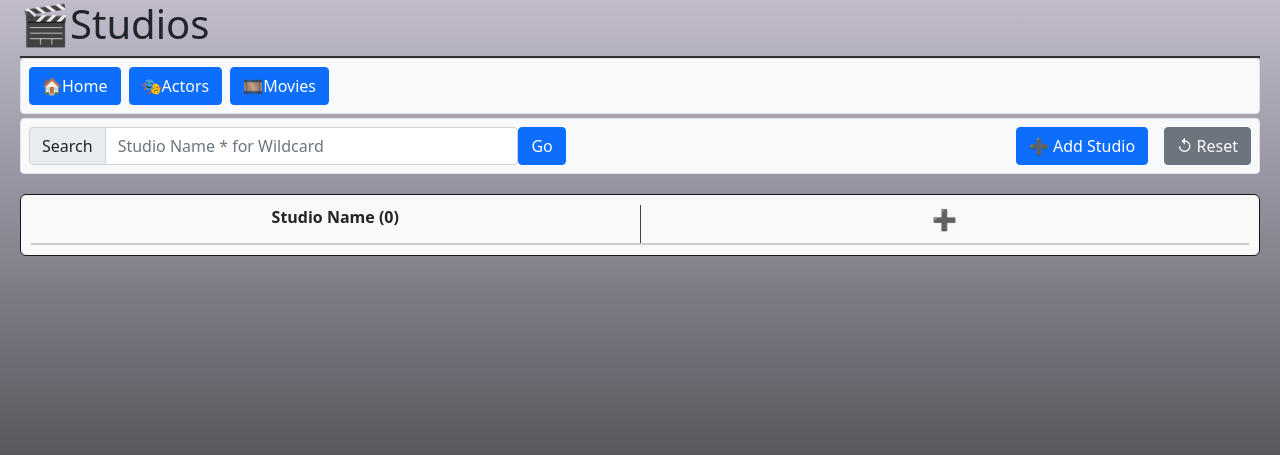
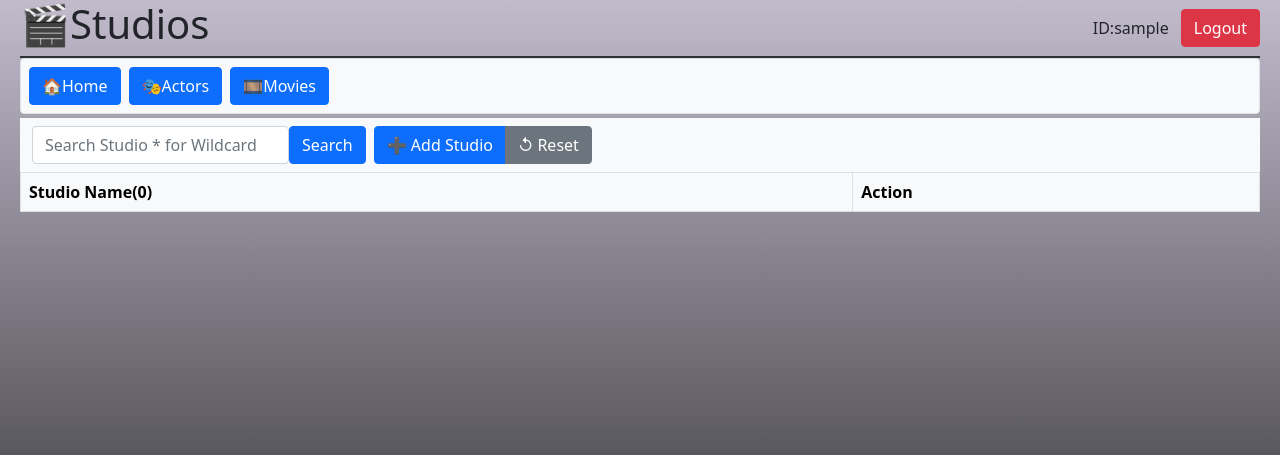
Before and after one commit to b709709/moviesdb, a Flask app: page /studio?svc=services.dbproc&func=get_studios in a window 1280 px wide. Shown: the top 455 px of the page. Run offline with Flask 3, Linux system fonts and the light colour scheme; the visitor is signed in with stand-in values (Sample User, id 1); lists and menus that the app fills with data are empty; some libraries are stand-ins or nearby versions.

Commit message:
updated the studios.html file with the navbar and table grid replacement.

```diff
--- a/templates/actors.html
+++ b/templates/actors.html
@@ -30,7 +30,7 @@
 
         <!--bootstrap navbar BEGIN -->
 
-        <nav class="navbar navbar-expand-md navbar-dark bg-dark">
+        <nav class="navbar navbar-expand-md navbar-light bg-light">
             <div class="container-fluid">
              <button class="navbar-toggler" type="button" data-bs-toggle="collapse" data-bs-target="#navbarSupportedContent">
                <span class="navbar-toggler-icon"></span>
@@ -71,7 +71,7 @@
         <!--bootstrap sticky table BEGIN -->
         <div style="max-height:80%; overflow-y:auto;">
             <table class="table table-hover table-responsive table-secondary table-striped table-hover table-bordered ">
-                <thead class="sticky-top table-dark">
+                <thead class="sticky-top table-light">
                     <tr>
                         <th>Actor Name({{recordcount}})</th>
                         <th>Birth Year</th>
--- a/templates/studios.html
+++ b/templates/studios.html
@@ -9,10 +9,13 @@
     <body>
         <div class="dash-header">
             <h1>🎬Studios</h1>
+            <div class="dash-right dash-user" >ID:{{username}}
+              <a id="btnlogout" href="/logout" class="btn btn-danger">Logout</a>
+            </div>
         </div>
 
-        <div class="d-flex flex-column flex-md-row justify-content-between align-items-start align-items-center mb-1 p-2 bg-light border rounded">
-         <div class="d-flex flex-column flex-md-row">
+        <div class="d-flex xflex-column xflex-md-row justify-content-between align-items-start align-items-center mb-1 p-2 bg-light border rounded">
+         <div class="d-flex xflex-column xflex-md-row">
 
            <a class="btn btn-primary btn-space me-2 mb-1 mb-sm-1 mb-md-0" href="/dashboard">
             🏠<span class="d-none d-sm-inline">Home</span></a>
@@ -25,42 +28,60 @@
          </div>
         </div>
 
-        <!-- TOOLBAR START -->
-         <div class="d-flex flex-column flex-md-row align-items-start align-items-md-center gap-2 mb-2 p-2 bg-light border rounded">
 
-            <form class="d-flex flex-grow-1 m-0" method="GET" action="/studios?svc=services.dbproc&func=get_studios">
-                <input type="hidden" name="svc" value="services.dbproc"> <!-- needed for query string -->
-                <input type="hidden" name="func" value="get_studios">
+        <!--bootstrap navbar BEGIN -->
+        <nav class="navbar navbar-expand-md navbar-light bg-light">
+            <div class="container-fluid">
+             <button class="navbar-toggler" type="button" data-bs-toggle="collapse" data-bs-target="#navbarSupportedContent">
+               <span class="navbar-toggler-icon"></span>
+             </button>
 
-                <div class="input-group w-100">
-                    <span class="input-group-text">Search</span>
-                    <input type="text" id="searchInput" name="searchInput" class="form-control" placeholder="Studio Name * for Wildcard">
-                </div>
-                <div class="input-group w-100">
-                    <button  type="submit" class="btn btn-primary" id="searchButton">Go</button>
-                </div>
+             <div class="collapse navbar-collapse" id="navbarSupportedContent">
+                <ul class="navbar-nav me-auto mb-0 mb-lg-0">
+                    <li class="nav-item">
+
+                        <form class="d-flex align-items-center" method="GET" action="/studio?svc=services.dbproc&func=get_studios">
+                            <input type="hidden" name="svc" value="services.dbproc">
+                            <input type="hidden" name="func" value="get_actors">
+
+                            <input id="searchInput" name="searchInput"
+                                    placeholder="Search Studio * for Wildcard"
+                                    type="search" class="form-control me-0">
+                            <button class="btn btn-primary me-2" type="submit" id="searchButton">Search</button>
 
                         </form>
 
-            <div class="d-flex gap-2">
-                <button class="btn btn-primary me-2" data-bs-toggle="modal" data-bs-target="#addModal">➕
+                    </li>
+
+                    <li class="nav-item">
+                        <div class="btn-group me-2">
+                            <button class="btn btn-primary" data-bs-toggle="modal" data-bs-target="#addModal">➕
                                 <span class="d-none d-sm-inline">Add Studio</span></button>
-                <a href="/studio?svc=services.dbproc&func=get_studios" class="btn btn-secondary" id="resetview">↺
+                            <a type="button" href="/studio?svc=services.dbproc&func=get_studios" class="btn btn-secondary" id="resetview">↺
                             <span class="d-none d-sm-inline">Reset</span></a>
                         </div>
+                    </li>
 
+                </ul>
              </div>
-        <!-- TOOLBAR END -->
+            </div>
+        </nav>
+        <!--bootstrap navbar END -->
 
-        <div class="data-list">
-            <div class="data-row-header">
-                <div><a>Studio Name ({{recordcount}})</a></div>
-                <div><span titla="Add New Studio" class="add-icon" data-bs-toggle="modal" data-bs-target="#addModal">➕</span></div>
-            </div>
+        <!--BEGIN BOOTSTRAP TABLE-->
+        <div style="max-height:80%; overflow-y:auto;">
+            <table class="table table-hover table-responsive table-secondary table-striped table-hover table-bordered ">
+                <thead class="sticky-top table-light">
+                    <tr>
+                        <th>Studio Name({{recordcount}})</th>
+                        <th>Action</th>
+                    </tr>
+                </thead>
+                <tbody id="tablebody">
                 {% for datarow in data %}
-            <div class="data-row" id="studio-{{datarow.id}}">
-                <div class="studio-name">{{datarow.name}}</div>
-                  <div class="actions">
+                <tr class="table-row" id="studio-{{datarow.id}}">
+                    <td class="studio-name">{{datarow.name}}</td>
+                    <td class="actions">
                         <span title="Edit Current Record" class="edit-icon btnEdit" data-bs-toggle="modal" data-bs-target="#editModal"
                                 data-studioid = "{{datarow.id}}"
                                 data-studioname = "{{datarow.name}}"
@@ -69,10 +90,13 @@
                             <span data-studioid = "{{datarow.id}}" id="btnDelete" title="Delete Current Record" class="delete-icon btnDelete">
                                 🗑️
                             </span>
+                    </td>
+                </tr>
+                {% endfor %}
+                </tbody>
+            </table>
         </div>
-            </div>
-            {% endfor %}
-        </div>
+        <!--END BOOTSTRAP TABLE-->
 
 
     <div id="addModal" class="modal fade" tabindex="-1">
@@ -245,15 +269,15 @@
         function addStudioToGrid(studiodata){
             console.log(studiodata);
 
-            const row = document.createElement("div");
-            row.className = "data-row";
+            const row = document.createElement("tr");
+            row.className = "table-row";
             row.id = "studio-" + studiodata["data"]["id"];
 
 
             row.innerHTML = `
-                <div class="studio-name">${studiodata["data"]["name"]}</div>
+                <td class="studio-name">${studiodata["data"]["name"]}</td>
 
-                <div class="actions">
+                <td class="actions">
                    <span data-studioid="${studiodata["data"]["id"]}"
 
                          data-studioname="${studiodata["data"]["name"]}"
@@ -263,9 +287,9 @@
                       onclick="">✏️</span>
                    <span data-studioid="${studiodata["data"]["id"]}"  class="delete-icon btnDelete"
                       >🗑️</span>
-                </div>
+                </td>
             `;
-            document.querySelector(".data-list").appendChild(row);
+            document.querySelector("#tablebody").appendChild(row);
         }
     </script>
 
```
Lines whose indentation alone changed are shown as unchanged.
